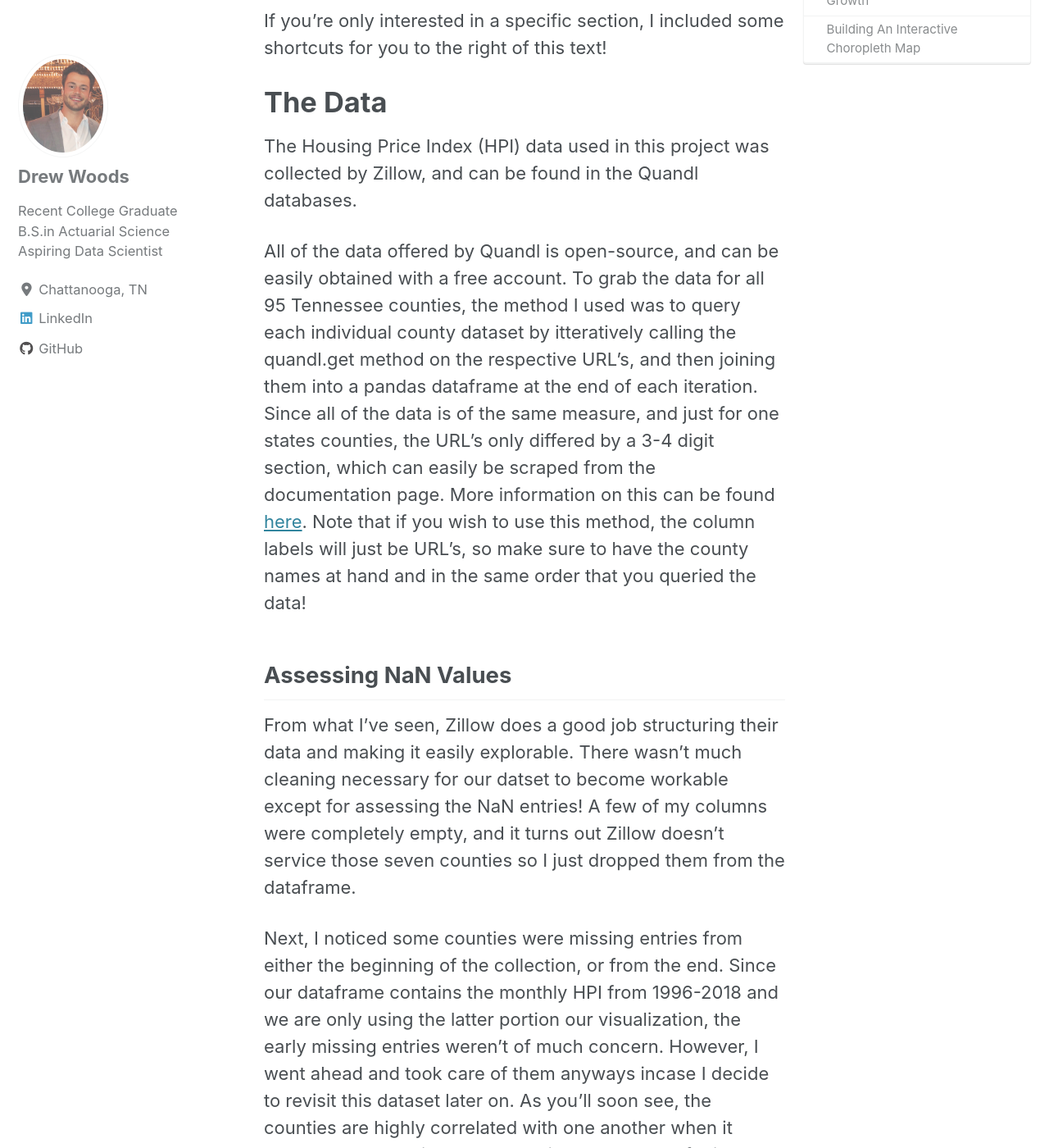
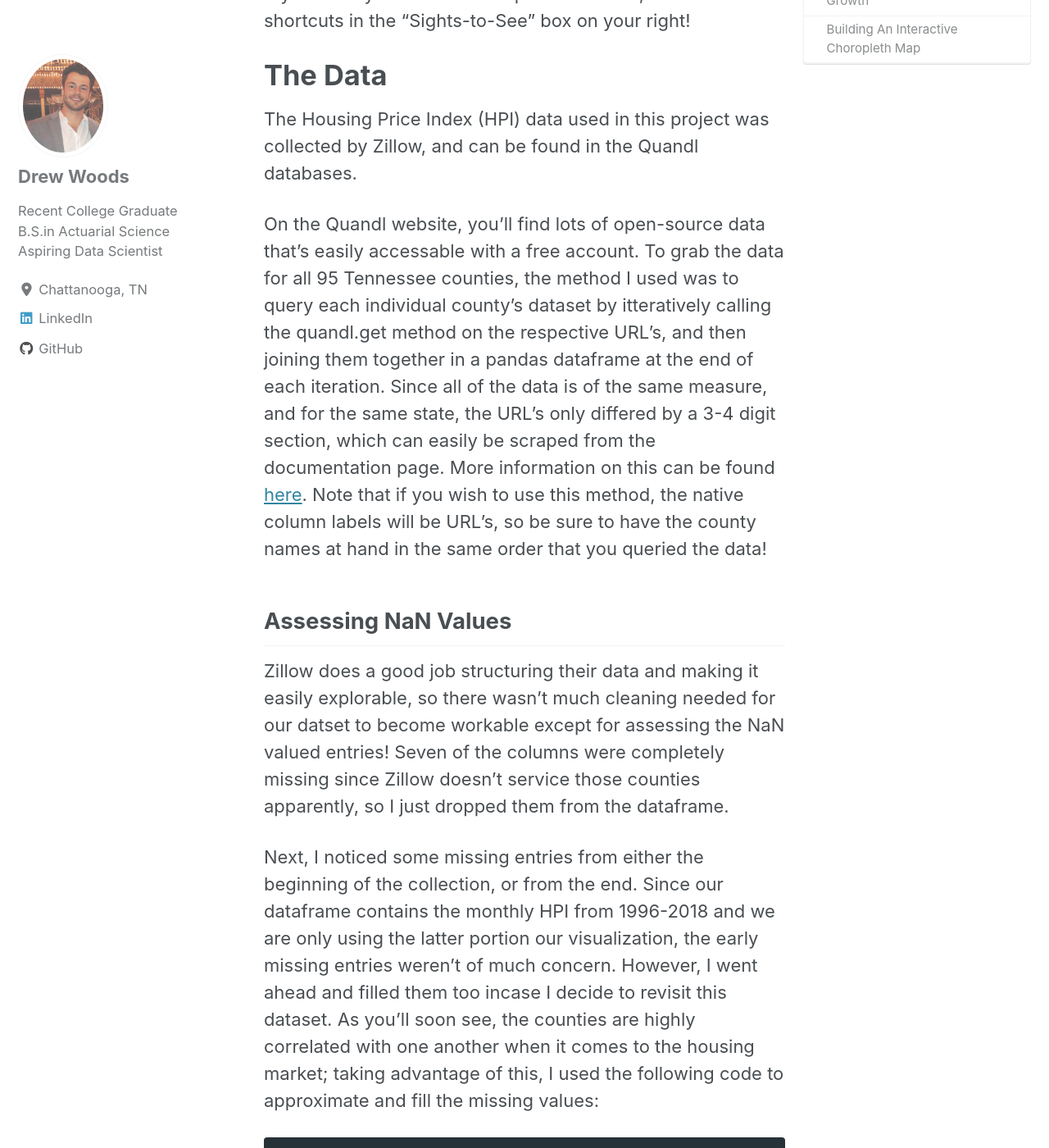
Before and after one commit to backdoordata/backdoordata.github.io, a Jekyll site: the page built from _posts/2020-02-11-TN-HPI-Analysis.md, in a window 1280 px wide and 1400 px high, scrolled down 888 px. Shown: the whole window at 82% size. Built offline with Jekyll 4.4.1, drawn with Linux system fonts in a browser that asks for light colours; cached includes are drawn as plain includes; nearby versions of some CDN libraries; some of the changed text lies outside the part shown.

Commit message:
Tennessee HPI Project

````diff
--- a/_posts/2020-02-11-TN-HPI-Analysis.md
+++ b/_posts/2020-02-11-TN-HPI-Analysis.md
@@ -12,20 +12,20 @@ toc_label: " Sights-to-See:"
 toc_icon: "hiking"
 ---
 
-If you live in Tennessee also, you'll agree that it'd be impossible to ignore the recent growth of middle Tennessee. If you don't live in Tennessee (or have just been completely oblivious to this fact) you've come to the right place; hopefully this post will show you what I mean!
+If you live in Tennessee, you'll agree that it'd be impossible to ignore the recent growth of middle Tennessee. If you don't live in Tennessee (or you've just been completely oblivious to this fact) you've come to the right place!
 
-If you're only interested in a specific section, I included some shortcuts for you to the right of this text!
+If you're only interested in a specific section, I included some shortcuts in the "Sights-to-See" box on your right!
 
 
 # The Data
 The Housing Price Index (HPI) data used in this project was collected by Zillow, and can be found in the Quandl databases.
 
-All of the data offered by Quandl is open-source, and can be easily obtained with a free account. To grab the data for all 95 Tennessee counties, the method I used was to query each individual county dataset by itteratively calling the quandl.get method on the respective URL's, and then joining them into a pandas dataframe at the end of each iteration. Since all of the data is of the same measure, and just for one states counties, the URL's only differed by a 3-4 digit section, which can easily be scraped from the documentation page. More information on this can be found [here](https://www.quandl.com/data/ZILLOW-Zillow-Real-Estate-Research/documentation). Note that if you wish to use this method, the column labels will just be URL's, so make sure to have the county names at hand and in the same order that you queried the data!
+On the Quandl website, you'll find lots of open-source data that's easily accessable with a free account. To grab the data for all 95 Tennessee counties, the method I used was to query each individual county's dataset by itteratively calling the quandl.get method on the respective URL's, and then joining them together in a pandas dataframe at the end of each iteration. Since all of the data is of the same measure, and for the same state, the URL's only differed by a 3-4 digit section, which can easily be scraped from the documentation page. More information on this can be found [here](https://www.quandl.com/data/ZILLOW-Zillow-Real-Estate-Research/documentation). Note that if you wish to use this method, the native column labels will be URL's, so be sure to have the county names at hand in the same order that you queried the data!
 
 ## Assessing NaN Values
-From what I've seen, Zillow does a good job structuring their data and making it easily explorable. There wasn't much cleaning necessary for our datset to become workable except for assessing the NaN entries! A few of my columns were completely empty, and it turns out Zillow doesn't service those seven counties so I just dropped them from the dataframe.
+Zillow does a good job structuring their data and making it easily explorable, so there wasn't much cleaning needed for our datset to become workable except for assessing the NaN valued entries! Seven of the columns were completely missing since Zillow doesn't service those counties apparently, so I just dropped them from the dataframe.
 
-Next, I noticed some counties were missing entries from either the beginning of the collection, or from the end. Since our dataframe contains the monthly HPI from 1996-2018 and we are only using the latter portion our visualization, the early missing entries weren't of much concern. However, I went ahead and took care of them anyways incase I decide to revisit this dataset later on. As you'll soon see, the counties are highly correlated with one another when it comes to the housing market; taking advantage of this, I used the following code to approximate and fill the missing values:
+Next, I noticed some missing entries from either the beginning of the collection, or from the end. Since our dataframe contains the monthly HPI from 1996-2018 and we are only using the latter portion our visualization, the early missing entries weren't of much concern. However, I went ahead and filled them too incase I decide to revisit this dataset. As you'll soon see, the counties are highly correlated with one another when it comes to the housing market; taking advantage of this, I used the following code to approximate and fill the missing values:
 
 
 
@@ -55,14 +55,14 @@ def Replace_NANcounty(county_name, replacement_county):
 ```
 
 
-Using Matplotlib's basic .plot() function, we can now take a peak at what the dataset looks like!
+Using Matplotlib's basic plot function, we can now take a peak at the dataset.
 
 ![png](/images/HPI_linegraph.png)
 
 # Creating Visualizations
-The graph above is not what we want, it's so detailed that it's hard to see anything besides the correlation between the counties. However, you can already see the increasing variation in the later years as the HPI curves begin to uncluster after the '08 recession. To focus on this, we will look only at the recovering housing market.
+The graph above is not what we want, it's so detailed that it's hard to see anything besides the correlation between the counties. However, you can already see the variation increasing after the '08 recession as the HPI curves begin to uncluster. To focus on this, we will look only at the recovering housing market.
 
-The Great Recession 'officially' ended June of 2009, but as you can tell from the graph, the housing market continued to suffer. In the following lines of code, we truncate the dataframe using an approximation of when the housing market actually began to recover from the recession.
+The Great Recession 'officially' ended June of 2009, but as you can tell from the graph, the housing market continued to suffer. In the following lines of code, I truncated the dataframe using an approximation of when the housing market actually began to recover from the recession.
 
 
 ```python
@@ -83,8 +83,7 @@ start_date = max(set(min_months), key=min_months.count)
 df = df[df.index >= start_date]
 ```
 
-As we aren't concerned with the earlier years, we also aren't concerned with the existing values of each counties HPI. Rather, we use percentages as a basis to evaluate change.
-The following code produces the necessary dataframe.
+As we aren't concerned with the earlier years, we also aren't concerned with the pre-existing HPI of each county. Rather, we use percentages as a basis to evaluate change. The following code returns the necessary dataframe.
 
 
 ```python
@@ -101,25 +100,25 @@ for i in df2.columns:
 df2.columns = new_cols
 ```
 ## Visualizing Post-Recession Growth
-To avoid another graph of 88 HPI curves, we can plot summary statistics instead! The figure below was created using the graphical plotting library in the Matplotlib package.
+To avoid another graph of 88 HPI curves, we can plot summary statistics instead! The figure below was created using the graphical plotting library in Matplotlib.
 
 
 ![png](/images/HPI_Matplotlib_plot.png)
 
-Although this is not definitively correct, I find it to be useful thinking of this as an aeriel view of a "3-Dimensional Density Plot", where time is the additional variable.
-This isn't too far-fetched either. I say this because, in our case, the HPI data is normally distributed at each point along the x-axis. Implying that, by the Empirical Rule, the opacity of each shaded region accurately depicts the density of points in that interval.
+Although this is not definitively correct, I find it to be useful thinking of this as an aeriel view of a 3-Dimensional Density Plot, where time is the additional variable.
+This isn't too far-fetched either. I say this because the HPI data is normally distributed at each point along the x-axis. Implying that, by the Empirical Rule, the opacity of the shaded regions accurately depict the density of datapoints in each interval.
 
 Also included are the individual data points of the two counties at either end of the distribution. Davidson County (Nashville) had the highest overall increase of 93%, nearly doubling its HPI; the lowest in the state was Weakley County, only increasing 9%.
 
 ## Building An Interactive Choropleth Map
-To show individual county data **and** the housing market as a whole in a single figure, I utilized the extremely powerful and interactive data analysis toolset found in the Plotly Express library. Specifically, we will be making an interactive choropleth map, which is a thematic geo-map of Tennessee partioned by its counties.
+To show individual county data **and** the housing market as a whole in a single figure, I utilized the extremely powerful data analysis toolset found in the Plotly Express library. Specifically, an interactive thematic geo-map of Tennessee partioned by its counties.
 
-To define the geographical boundaries for the map, I used county specific codes from the Federal Information Processing Standards (FIPS) and a json file containing the corresponding latitude and longitude strings, which can be found [here](https://raw.githubusercontent.com/plotly/datasets/master/geojson-counties-fips.json).
-Plotly likes "tidy" data with as few columns as possible. Having 88 columns, this took quite a bit of restructuring. However, I did this for both dataframes so I could include both the HPI and the percent change of each county in the figure.
+To define the geographical boundaries of the map, I used county specific codes from the Federal Information Processing Standards (FIPS) and a json file containing the corresponding latitude and longitude strings, which can be found [here](https://raw.githubusercontent.com/plotly/datasets/master/geojson-counties-fips.json).
+Plotly likes "tidy" data with as few columns as possible. Having 88 columns, this took quite a bit of restructuring. I did this for both dataframes so I could include both the percent change and the HPI of each county in the figure.
 
-The major downside to the choropleth map is that it can be very computationally expensive. Since this is an interactive map, it has to reitterate through the data each frame, increasingly introducing latency.
+The major downside to the choropleth map is that it can be very computationally expensive. Since this is an interactive map, it has to reiterate through the data each frame, introducing increasingly more latency.
 
-To mitigate the complexity of our figure, I reduced the number of observation dates we pass to it.
+To mitigate complexity of the figure, I reduced the number of observation dates we pass to it.
 
 
 ```python
````
